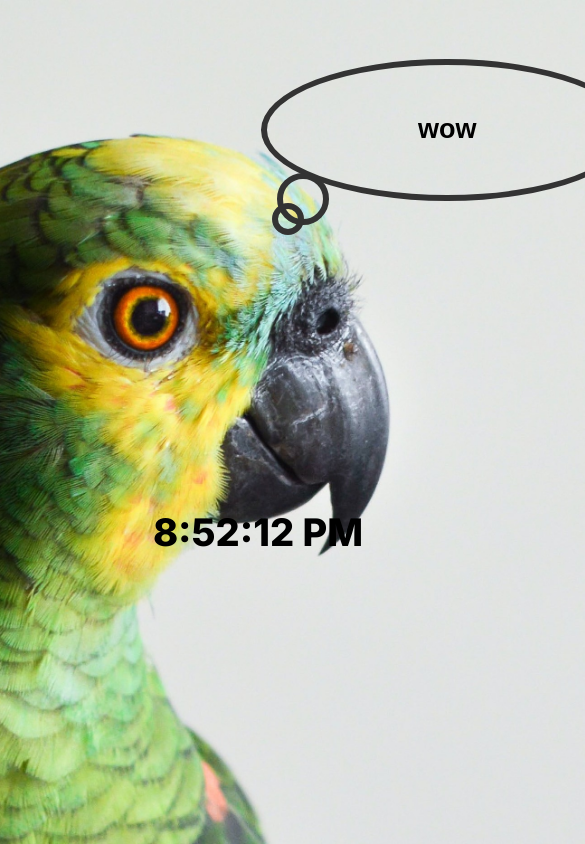
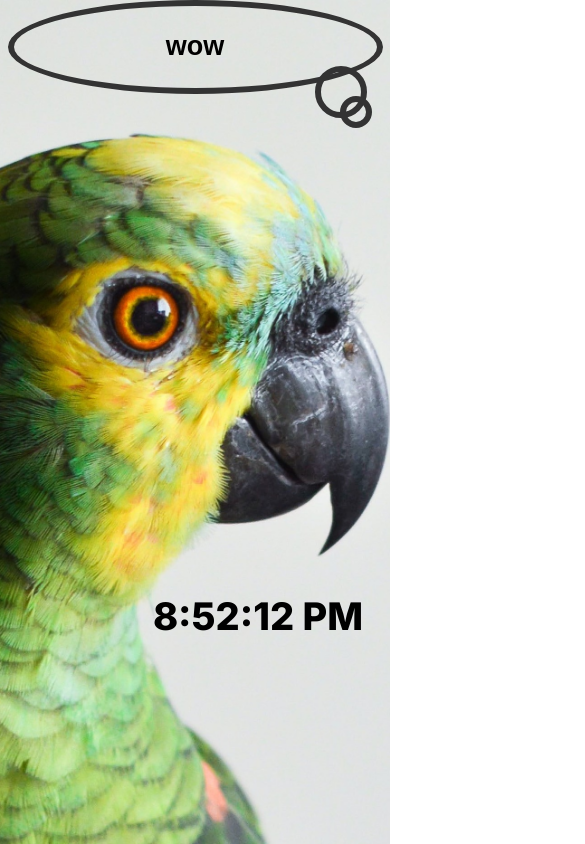
Before and after one commit to AnneQuinkenstein/clock, a React (Create React App) app: page / in a window 390 px wide. Shown: the top 844 px of the page, 585 px wide, since content can reach past the window. Built offline with nearby package versions, Linux system fonts and the light colour scheme.

Commit message:
responsive design

```diff
--- a/src/App.css
+++ b/src/App.css
@@ -6,8 +6,9 @@ body {
   background-attachment: fixed;
   min-height: 100%;
   min-width: 100%;
-  font-family: 'Inter', sans-serif;
+  font-family: "Inter", sans-serif;
   font-size: 3vh;
+  overflow: hidden;
 }
 
 .clock {
@@ -37,7 +38,7 @@ body {
 
 .bubble:before,
 .bubble:after {
-	content: ' ';
+  content: " ";
   position: absolute;
   width: 0;
   height: 0;
@@ -65,6 +66,40 @@ body {
   border-radius: 18px;
 }
 
-.invisible{
+.invisible {
   display: none;
 }
+
+@media (max-width: 700px) {
+  .clock {
+    right: 15%;
+    top: 60%;
+    transform: translate(15%, 50%);
+  }
+
+  .bubble {
+    margin: 0vh auto;
+  }
+
+  .thought {
+    width: 90vw;
+    border-radius: 50%;
+    padding: 6px;
+  }
+
+  .thought:before,
+  .thought:after {
+    right: 10px;
+    left: initial;
+    bottom: -30px;
+    width: 40px;
+    height: 40px;
+  }
+
+  .thought:after {
+    width: 20px;
+    height: 20px;
+    right: 5px;
+    bottom: -40px;
+  }
+}
```
Lines whose indentation alone changed are shown as unchanged.
